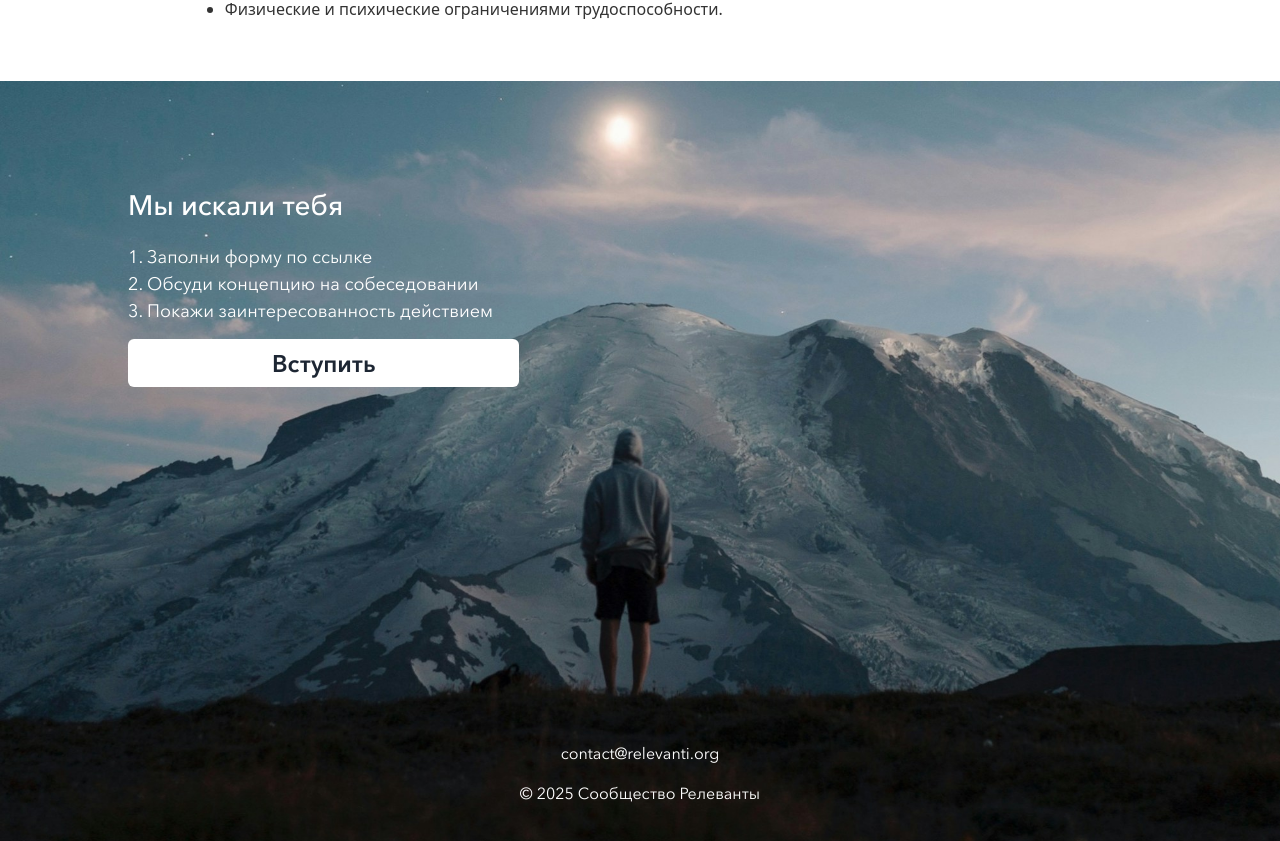
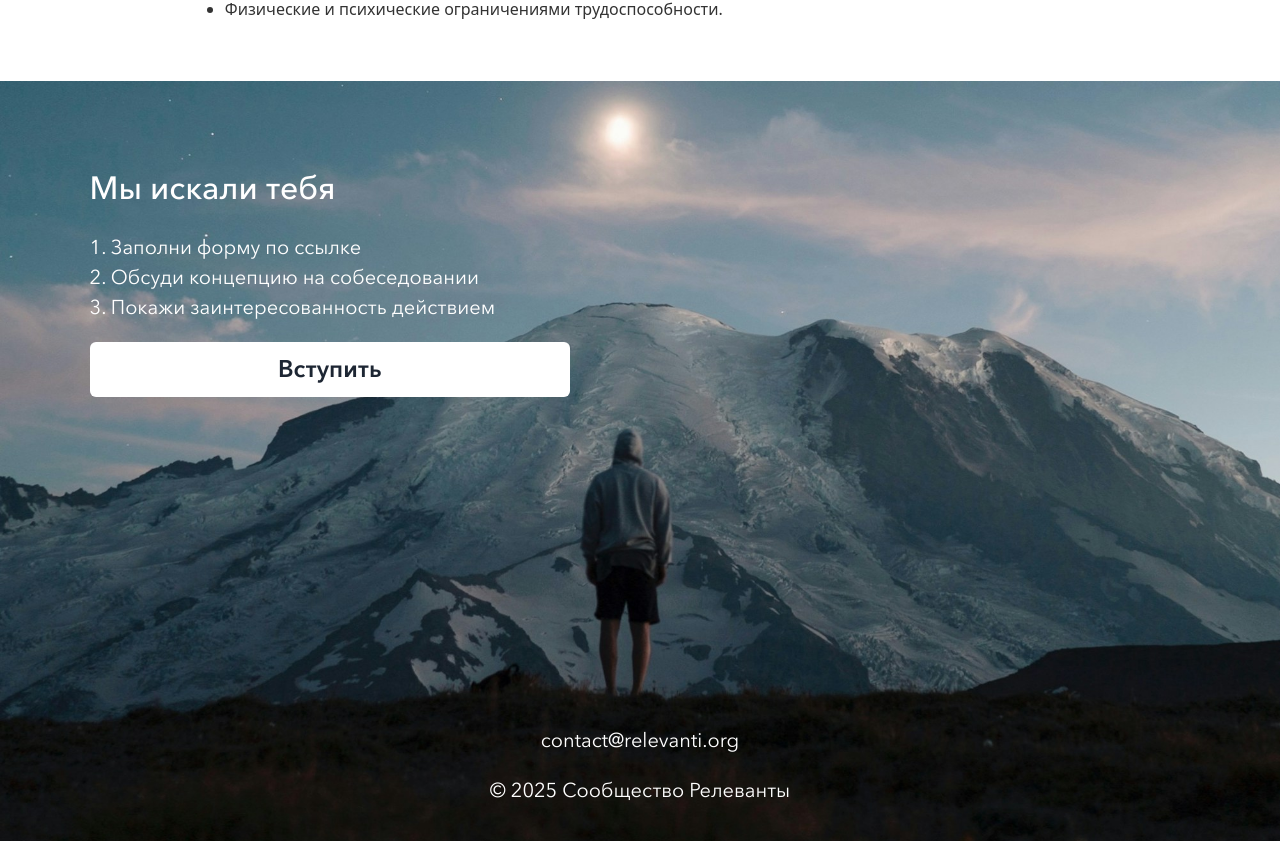
Before and after one commit to relevanti/website, a React (Vite) app: page / in a window 1280 px wide. Shown: the part 5091-5932 px from the top of the page. Built offline with nearby package versions, Linux system fonts and the light colour scheme.

Commit message:
adaptive footer

```diff
--- a/src/index.css
+++ b/src/index.css
@@ -13,6 +13,16 @@
   text-rendering: optimizeLegibility;
   -webkit-font-smoothing: antialiased;
   -moz-osx-font-smoothing: grayscale;
+
+  --font-size-sss: clamp(0.5rem, 0.8vw + 0.3rem, 0.75rem); /* Super Small */
+  --font-size-ss: clamp(0.625rem, 1vw + 0.35rem, 0.875rem); /* Smaller Small */
+  --font-size-s: clamp(0.75rem, 1.2vw + 0.4rem, 1rem); /* Small */
+  --font-size-sm: clamp(0.875rem, 1.4vw + 0.45rem, 1.125rem); /* Small Medium */
+  --font-size-m: clamp(1rem, 1.5vw + 0.5rem, 1.25rem); /* Medium */
+  --font-size-ml: clamp(1.125rem, 1.7vw + 0.55rem, 1.375rem); /* Medium Large */
+  --font-size-l: clamp(1.25rem, 2vw + 0.6rem, 1.5rem); /* Large */
+  --font-size-xl: clamp(1.5rem, 2.5vw + 0.7rem, 2rem); /* Extra Large */
+  --font-size-xxl: clamp(2rem, 3vw + 0.8rem, 2.5rem); /* Double Extra Large */
 }
 
 body {
--- a/src/sections/footer/FooterSection.css
+++ b/src/sections/footer/FooterSection.css
@@ -27,65 +27,71 @@
 .footer-section .footer-content {
   color: white;
   z-index: 2;
-  padding: 20px;
+  padding: 1em;
   width: 100%;
-  max-width: 1200px;
   position: relative;
-}
-
-.footer-section .footer-menu {
-  display: flex;
-  justify-content: center;
-  gap: 20px;
-  margin-bottom: 20px;
 }
 
 .footer-section .footer-menu a {
   color: white;
   text-decoration: none;
-  font-size: 18px;
+  font-size: var(--font-size-m);
   font-family: "AvenirNextCyr", sans-serif;
 }
 
 .footer-section .enroll-section {
+  display: flex;
+  flex-direction: column;
   position: absolute;
   width: 25%;
-  min-width: 400px;
+  min-width: 40rem;
   text-align: left;
-  top: 5em; /* Offset from the top */
-  left: 10%; /* Offset from the left */
+  top: 7vh;
+  left: 7vw;
 }
 
 .footer-section .join-button {
   background-color: #ffffff;
   color: #1d2633;
-  padding: 0.4em 6em;
+  padding: 0.4em 0;
+  width: 100%;
+  max-width: 20em;
   border-radius: 6px;
   text-decoration: none;
-  font-size: 24px;
+  text-align: center;
+  font-size: var(--font-size-l);
   font-family: "AvenirNextCyr", sans-serif;
   font-weight: 600;
   z-index: 3;
 }
 
 .footer-section .contact-details {
-  font-size: 16px;
+  font-size: var(--font-size-m);
   font-family: "AvenirNextCyr", sans-serif;
 }
 
 .footer-section .footer-header {
   color: white;
-  font-size: 28px;
+  font-size: var(--font-size-xl);
   font-family: "AvenirNextCyr", sans-serif;
+  margin-bottom: 0;
   font-weight: 500;
-  margin-bottom: 10px;
   z-index: 2;
 }
 
 .footer-section .footer-paragraph {
   color: white;
-  font-size: 18px;
+  font-size: var(--font-size-m);
   font-family: "AvenirNextCyr", sans-serif;
-  margin-bottom: 20px;
+  margin-bottom: 1em;
   z-index: 2;
 }
+
+@media (max-width: 768px) {
+  .footer-section .enroll-section {
+    top: 3vh;
+    left: 1rem;
+    width: 90vw;
+    min-width: 0px;
+  }
+}
```
